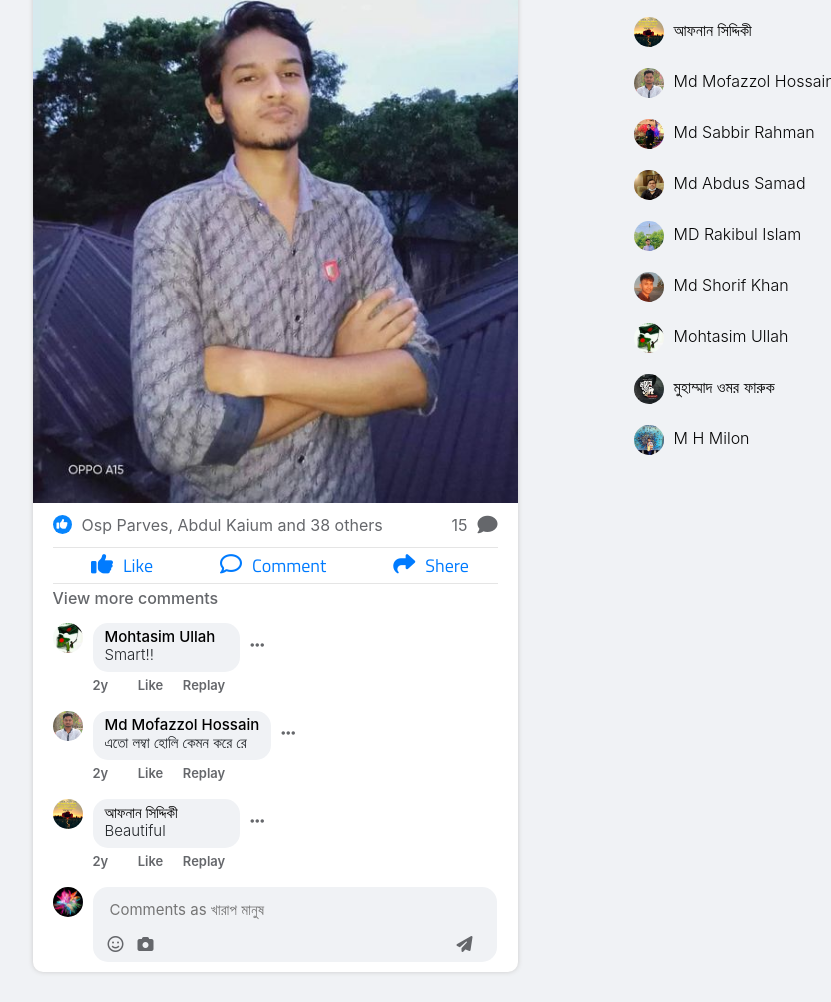
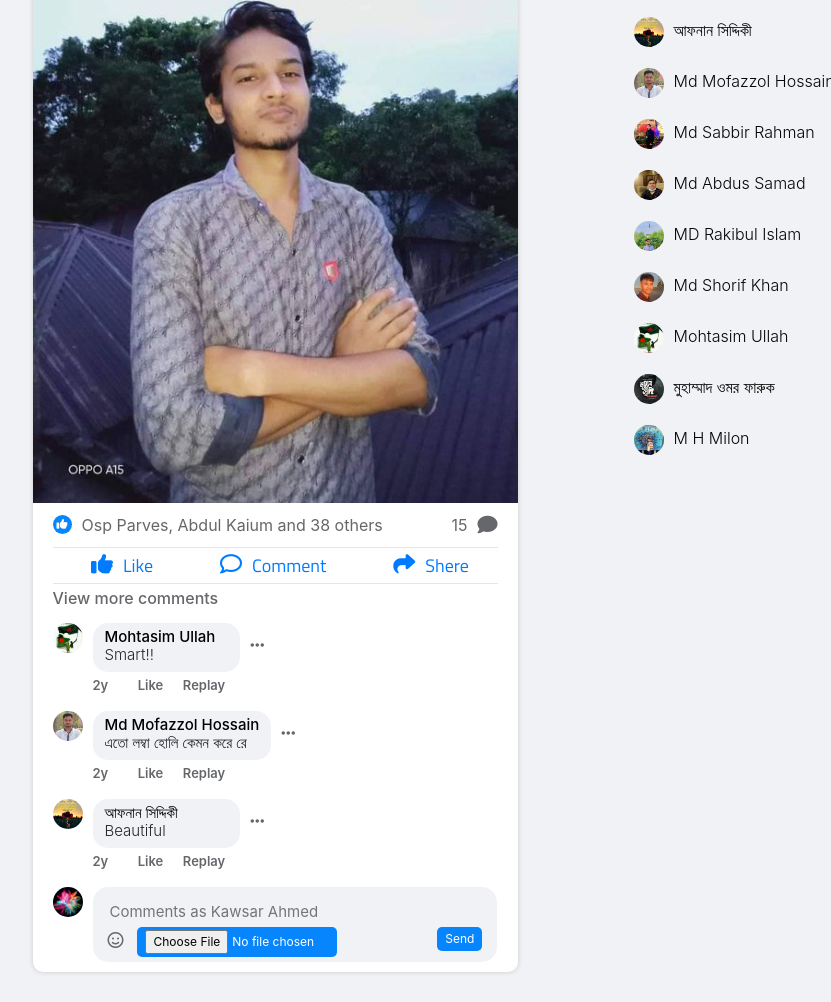
Before and after one commit to kahmed0984/facebook2, a plain HTML site: page index.html in a window 1280 px wide. Shown: the part 692-1694 px from the top of the page, without its empty margins (365-1196 px from the left). Drawn offline with Linux system fonts and the light colour scheme.

Commit message:
add comment button

```diff
--- a/index.html
+++ b/index.html
@@ -314,20 +314,44 @@
                                     <div class="contant_create_comment_box">
                                         <ul>
                                             <li>
-                                                <a href="#"><img class="img-fluid" src="images/profile-img.jpg" alt=""></a>
+                                                <a href="#"><img class="img-fluid" src="images/profile-img.jpg"></a>
                                             </li>
                                             <li>
-                                                <textarea name="" id="" placeholder="Comments as খারাপ মানুষ"></textarea>
+                                                <input class="textarea" name="usercomment" placeholder="Comments as Kawsar Ahmed" type="text">
                                                 <ul>
                                                     <li><a href="#"><i class="fa-regular fa-face-smile"></i></a></li>
-                                                   <li>
-                                                        <a href="#">
-                                                            <label for="cccb_camera"><i class="fa-solid fa-camera"></i></label>
-                                                            <input type="file" id="cccb_camera">
-                                                        </a>
-                                                   </li>
-                                                    <li><a href="#"><i class="fa-solid fa-paper-plane"></i></a></li>
+                                                    <li>
+                                                        <!-- <label for="cccb_camera">Camera</label> lable er jonno img comment hossilo na -->
+                                                        <input style="
+                                                        background:#0785FD;
+                                                        color:white;
+                                                        padding:3px 8px;
+                                                        border:none;
+                                                        border-radius:5px;
+                                                        font-size:12px;
+                                                        max-width:200px;
+                                                        &amp;:hover{
+                                                            background:#0715FF;
+                                                        };
+                                                        " name="com_img" type="file" id="cccb_camera">
+                                                        <!-- type hidden na dele kaj korbe na -->
+                                                        <input name="postid" type="hidden" value="34">
+                                                    </li>
 
+                                                    <li>
+                                                        <input style="
+                                                        background:#0785FD;
+                                                        color:white;
+                                                        padding:3px 8px;
+                                                        border:none;
+                                                        border-radius:5px;
+                                                        font-size:12px;
+                                                        &amp;:hover{
+                                                            background:#0715FF;
+                                                        };
+                                                        " type="submit" id="post_cb" value="Send">
+
+                                                    </li>
                                                 </ul>
                                             </li>
                                         </ul>
--- a/style.css
+++ b/style.css
@@ -675,7 +675,7 @@ font-size: 13px;
   margin-bottom: 10px;
 }
 
-.contant_create_comment_box > ul > li >  textarea{
+.contant_create_comment_box > ul > li >  .textarea{
   border: none;
   width: 100%;
   height: 30px;
```
